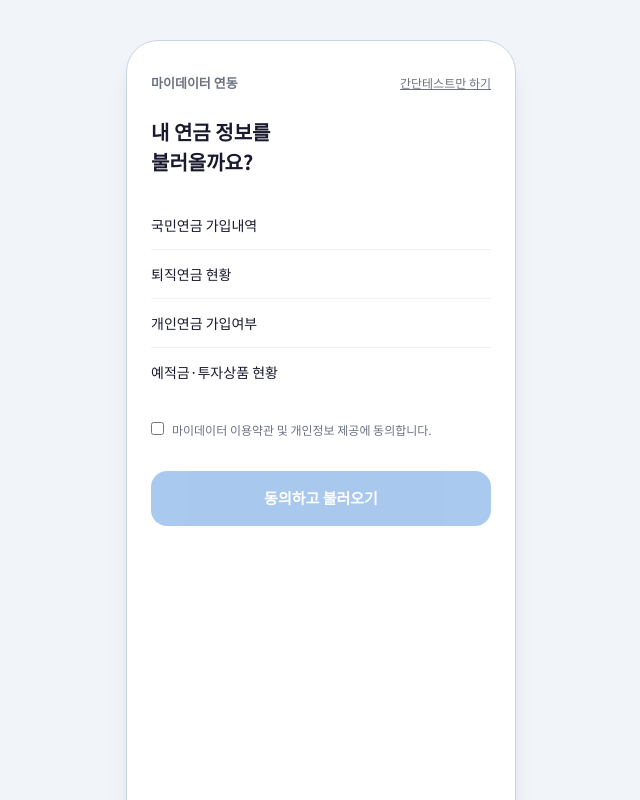
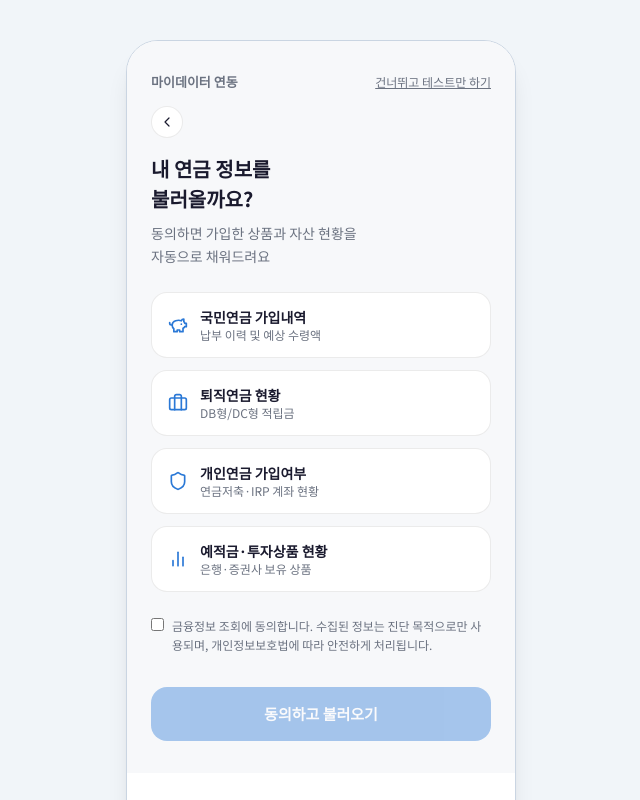
Before and after one commit to 2026-AI-Challenge-swu/mydata-frontend, a React (Vite) app: page /mydata/consent in a window 1280 px wide. Shown: the top 800 px of the page, without its empty margins (319-959 px from the left). Built offline with nearby package versions, Linux system fonts and the light colour scheme; no server answers.

Commit message:
style: 동의화면 Figma 시안대로 카드 UI/아이콘/문구 정교화
4개 항목 카드형 UI로 교체, 실제 벡터 아이콘 적용,
뒤로가기 버튼 추가, "간단테스트만 하기" -> "건너뛰고 테스트만 하기" 문구 수정.

```diff
--- a/src/features/mydata/screens/ConsentScreen.tsx
+++ b/src/features/mydata/screens/ConsentScreen.tsx
@@ -10,33 +10,151 @@ const CATEGORIES: ConnectionCategory[] = [
   'savingsInvestment',
 ];
 
+const CATEGORY_SUBTITLES: Record<ConnectionCategory, string> = {
+  nationalPension: '납부 이력 및 예상 수령액',
+  retirementPension: 'DB형/DC형 적립금',
+  personalPension: '연금저축·IRP 계좌 현황',
+  savingsInvestment: '은행·증권사 보유 상품',
+};
+
+// 아래 4개 아이콘 전부 Figma "Copy as SVG"로 받아온 실제 벡터
+function PiggyIcon() {
+  return (
+    <svg viewBox="0 0 20 20" fill="none" className="h-5 w-5 text-[#2A78D6]" aria-hidden="true">
+      <path
+        d="M15.8333 4.16669C14.5833 4.16669 13.5 5.33335 13.3333 5.83335C10.4166 4.58335 4.16663 5.58335 4.16663 10C4.16663 11.5 4.16663 12.5 5.83329 13.75V16.6667H9.16663V15H11.6666V16.6667H15V13.3334C15.8333 12.9167 16.4166 12.5 16.6666 11.6667H18.3333V8.33335H16.6666C16.6666 7.50002 16.25 7.08335 15.8333 6.66669V4.16669Z"
+        stroke="currentColor"
+        strokeWidth="1.66667"
+        strokeLinecap="round"
+        strokeLinejoin="round"
+      />
+      <path
+        d="M1.66663 7.5V8.33333C1.66663 9.25 2.41663 10 3.33329 10H4.16663"
+        stroke="currentColor"
+        strokeWidth="1.66667"
+        strokeLinecap="round"
+        strokeLinejoin="round"
+      />
+      <path d="M13.3334 9.16669H13.3417" stroke="currentColor" strokeWidth="1.66667" strokeLinecap="round" strokeLinejoin="round" />
+    </svg>
+  );
+}
+
+function BuildingIcon() {
+  return (
+    <svg viewBox="0 0 20 20" fill="none" className="h-5 w-5 text-[#2A78D6]" aria-hidden="true">
+      <path
+        d="M13.3333 16.6667V3.33335C13.3333 2.89133 13.1577 2.4674 12.8451 2.15484C12.5326 1.84228 12.1087 1.66669 11.6666 1.66669H8.33329C7.89127 1.66669 7.46734 1.84228 7.15478 2.15484C6.84222 2.4674 6.66663 2.89133 6.66663 3.33335V16.6667"
+        stroke="currentColor"
+        strokeWidth="1.66667"
+        strokeLinecap="round"
+        strokeLinejoin="round"
+      />
+      <path
+        d="M16.6666 5H3.33329C2.41282 5 1.66663 5.74619 1.66663 6.66667V15C1.66663 15.9205 2.41282 16.6667 3.33329 16.6667H16.6666C17.5871 16.6667 18.3333 15.9205 18.3333 15V6.66667C18.3333 5.74619 17.5871 5 16.6666 5Z"
+        stroke="currentColor"
+        strokeWidth="1.66667"
+        strokeLinecap="round"
+        strokeLinejoin="round"
+      />
+    </svg>
+  );
+}
+
+function ShieldIcon() {
+  return (
+    <svg viewBox="0 0 20 20" fill="none" className="h-5 w-5 text-[#2A78D6]" aria-hidden="true">
+      <path
+        d="M16.6667 10.8333C16.6667 15 13.75 17.0833 10.2834 18.2916C10.1018 18.3531 9.90466 18.3502 9.72504 18.2833C6.25004 17.0833 3.33337 15 3.33337 10.8333V4.99997C3.33337 4.77895 3.42117 4.56699 3.57745 4.41071C3.73373 4.25443 3.94569 4.16663 4.16671 4.16663C5.83337 4.16663 7.91671 3.16663 9.36671 1.89997C9.54325 1.74913 9.76784 1.66626 10 1.66626C10.2322 1.66626 10.4568 1.74913 10.6334 1.89997C12.0917 3.17497 14.1667 4.16663 15.8334 4.16663C16.0544 4.16663 16.2663 4.25443 16.4226 4.41071C16.5789 4.56699 16.6667 4.77895 16.6667 4.99997V10.8333Z"
+        stroke="currentColor"
+        strokeWidth="1.66667"
+        strokeLinecap="round"
+        strokeLinejoin="round"
+      />
+    </svg>
+  );
+}
+
+function ChartIcon() {
+  return (
+    <svg viewBox="0 0 20 20" fill="none" className="h-5 w-5 text-[#2A78D6]" aria-hidden="true">
+      <path d="M15 16.6667V8.33337" stroke="currentColor" strokeWidth="1.66667" strokeLinecap="round" strokeLinejoin="round" />
+      <path d="M10 16.6667V3.33337" stroke="currentColor" strokeWidth="1.66667" strokeLinecap="round" strokeLinejoin="round" />
+      <path d="M5 16.6666V11.6666" stroke="currentColor" strokeWidth="1.66667" strokeLinecap="round" strokeLinejoin="round" />
+    </svg>
+  );
+}
+
+const CATEGORY_ICONS: Record<ConnectionCategory, () => React.JSX.Element> = {
+  nationalPension: PiggyIcon,
+  retirementPension: BuildingIcon,
+  personalPension: ShieldIcon,
+  savingsInvestment: ChartIcon,
+};
+
+function BackIcon() {
+  return (
+    <svg viewBox="0 0 20 20" fill="none" className="h-4 w-4" aria-hidden="true">
+      <path d="M12.5 15L7.5 10L12.5 5" stroke="#1A1A2E" strokeWidth="1.5" strokeLinecap="round" strokeLinejoin="round" />
+    </svg>
+  );
+}
+
 export function ConsentScreen() {
   const [agreed, setAgreed] = useState(false);
   const navigate = useNavigate();
 
   return (
-    <div className="flex h-full w-full flex-col px-6 py-8">
-      <div className="flex items-center justify-between">
+    <div className="flex h-full w-full flex-col bg-[#F7F8FA] px-6 py-8">
+      {/* 상단 헤더 */}
+      <div className="flex items-center justify-between text-xs">
         <span className="text-[13px] font-bold text-[#6B7280]">마이데이터 연동</span>
-        <button className="text-xs text-[#6B7280] underline" onClick={() => navigate('/mydata/report')}>
-          간단테스트만 하기
+        <button className="text-[#6B7280] underline" onClick={() => navigate('/mydata/report')}>
+          건너뛰고 테스트만 하기
         </button>
       </div>
 
-      <h1 className="mt-6 text-xl leading-[30px] font-bold text-[#1A1A2E]">
+      {/* 뒤로가기 */}
+      <button
+        className="mt-4 flex h-8 w-8 items-center justify-center rounded-full border border-black/8 bg-white"
+        onClick={() => navigate(-1)}
+        aria-label="이전으로"
+      >
+        <BackIcon />
+      </button>
+
+      {/* 타이틀 */}
+      <h1 className="mt-4 text-xl leading-[30px] font-bold text-[#1A1A2E]">
         내 연금 정보를
         <br />
         불러올까요?
       </h1>
+      <p className="mt-2 text-sm leading-[22.75px] text-[#6B7280]">
+        동의하면 가입한 상품과 자산 현황을
+        <br />
+        자동으로 채워드려요
+      </p>
 
-      <ul className="mt-6 divide-y divide-black/5">
-        {CATEGORIES.map((category) => (
-          <li key={category} className="py-3.5 text-sm text-[#1A1A2E]">
-            {CATEGORY_LABELS[category]}
-          </li>
-        ))}
+      {/* 항목 카드 4개 */}
+      <ul className="mt-6 flex flex-col gap-3">
+        {CATEGORIES.map((category) => {
+          const Icon = CATEGORY_ICONS[category];
+          return (
+            <li
+              key={category}
+              className="flex items-center gap-3 rounded-2xl border border-black/8 bg-white px-4 py-3.5"
+            >
+              <Icon />
+              <div>
+                <div className="text-sm font-bold text-[#1A1A2E]">{CATEGORY_LABELS[category]}</div>
+                <div className="text-xs text-[#6B7280]">{CATEGORY_SUBTITLES[category]}</div>
+              </div>
+            </li>
+          );
+        })}
       </ul>
 
+      {/* 동의 체크박스 */}
       <label className="mt-6 flex items-start gap-2 text-xs leading-[19.5px] text-[#6B7280]">
         <input
           type="checkbox"
@@ -44,9 +162,11 @@ export function ConsentScreen() {
           checked={agreed}
           onChange={(event) => setAgreed(event.target.checked)}
         />
-        마이데이터 이용약관 및 개인정보 제공에 동의합니다.
+        금융정보 조회에 동의합니다. 수집된 정보는 진단 목적으로만 사용되며, 개인정보보호법에 따라 안전하게
+        처리됩니다.
       </label>
 
+      {/* CTA 버튼 */}
       <div className="mt-auto pt-8">
         <button
           className="w-full rounded-2xl bg-[#2A78D6] py-4 text-[15px] leading-[22.5px] font-bold text-white disabled:opacity-40"
```
